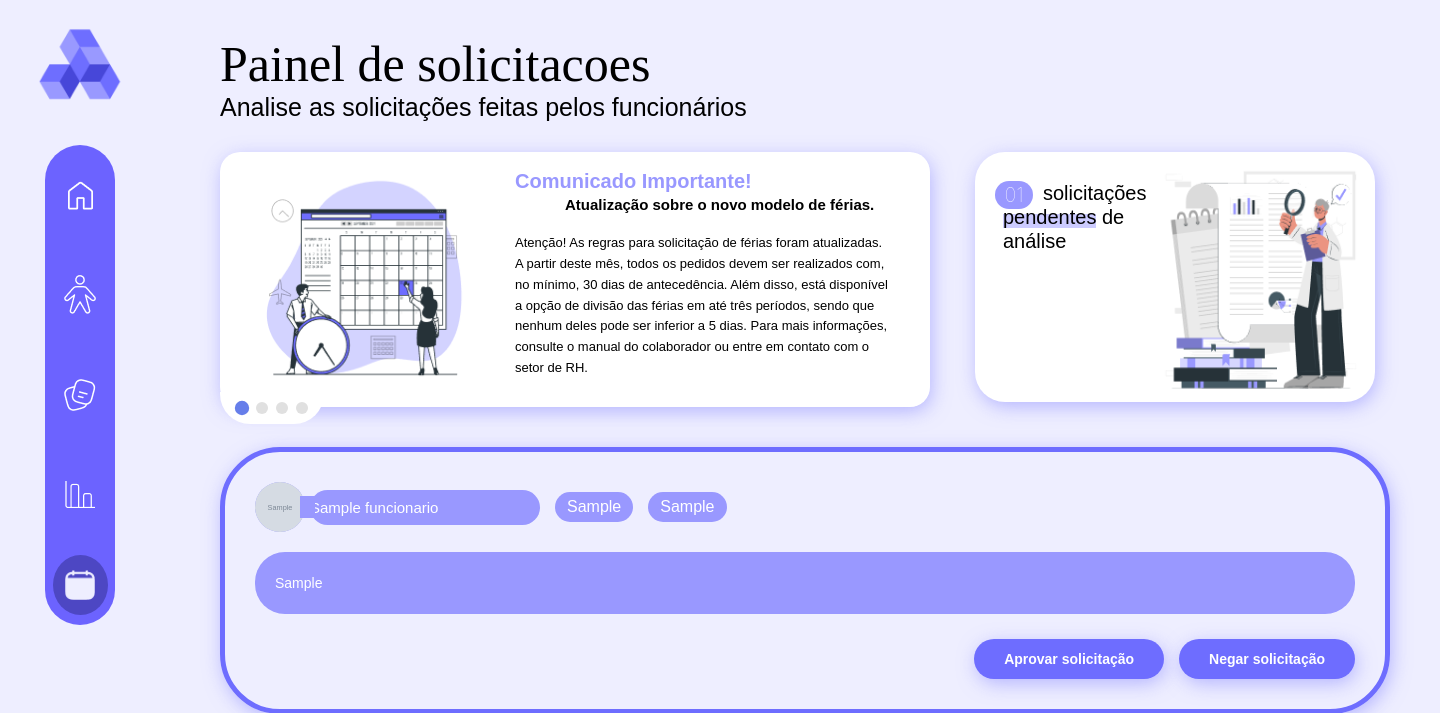
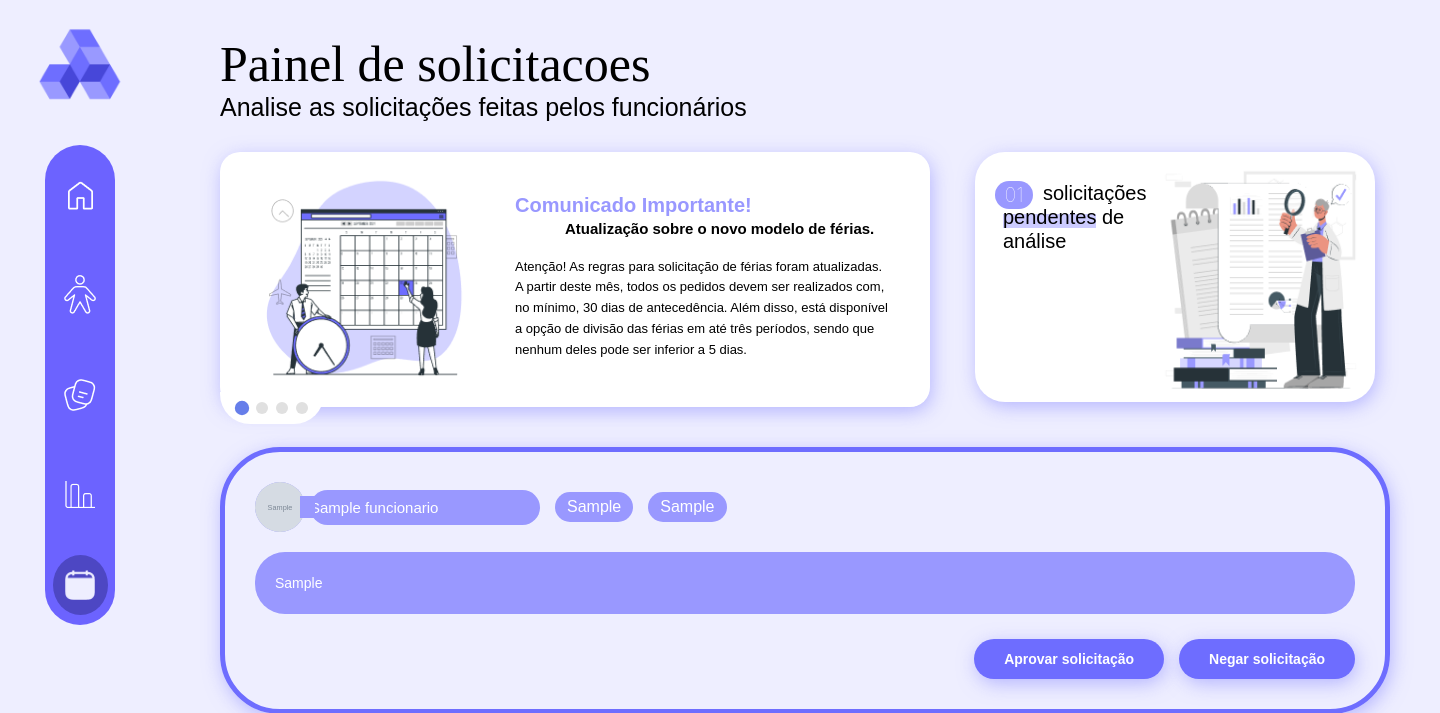
Before and after one commit to GiMendescCodes/testeSolicitacao-main, a PHP site: page /verificar.php in a window 1440 px wide. Shown: the top 713 px of the page. Run offline with PHP 8.4, Linux system fonts and the light colour scheme; tables that the repository leaves empty or names only in its code hold one stand-in row (values such as "Sample post"); grey boxes marked "Sample" are stand-in pictures; some web fonts are replaced.

Commit message:
up solicitacoes

```diff
--- a/solicitacoes/verificar.php
+++ b/solicitacoes/verificar.php
@@ -55,14 +55,14 @@ $result = $conn->query($sql);
     <style>
         @font-face {
             font-family: 'fonte1';
-            src: url('fontes/euroStyle Normal.ttf') format('truetype');
+            src: url('../fontes/euroStyle Normal.ttf') format('truetype');
             font-weight: normal;
             font-style: normal;
         }
 
         @font-face {
             font-family: 'fonte2';
-            src: url('fontes/Montserrat-VariableFont_wght.ttf');
+            src: url('../fontes/Montserrat-VariableFont_wght.ttf');
         }
 
         .tituloInicial {
@@ -267,7 +267,7 @@ $result = $conn->query($sql);
             margin-bottom: 8px;
             font-family: 'fonte2', sans-serif;
             font-weight: 600;
-            margin-top: 15px;
+            margin-top: 20px;
         }
 
         .card-subtitle {
@@ -405,7 +405,7 @@ $result = $conn->query($sql);
 
         .status-label {
             font-family: 'fonte2', sans-serif;
-            font-weight: lighter;
+
             color: black;
             font-size: 20px;
             line-height: 1.2;
@@ -616,10 +616,7 @@ $result = $conn->query($sql);
                                             mês, todos os pedidos devem ser realizados com, no mínimo, 30 dias de
                                             antecedência. Além disso, está disponível a opção de divisão das férias em
                                             até
-                                            três períodos, sendo que nenhum deles pode ser inferior a 5 dias. Para mais
-                                            informações, consulte o manual do colaborador ou entre em contato com o
-                                            setor de
-                                            RH.
+                                            três períodos, sendo que nenhum deles pode ser inferior a 5 dias.
                                         </div>
                                     </div>
                                 </div>
@@ -656,10 +653,7 @@ $result = $conn->query($sql);
                                             do prazo estabelecido. Para isso, reforçamos a importância de revisar os
                                             pedidos
                                             com agilidade e precisão, garantindo que nossa análise seja feita dentro do
-                                            prazo de até 48 horas após o recebimento. Contamos com o apoio e a dedicação
-                                            de
-                                            toda a equipe para atingir essa meta e melhorar ainda mais nossos processos
-                                            internos!
+                                            prazo de até 48 horas após o recebimento.
                                         </div>
                                     </div>
                                 </div>
@@ -679,9 +673,7 @@ $result = $conn->query($sql);
                                             serão: liderança, gestão de tempo, comunicação eficaz e planejamento
                                             estratégico. As inscrições podem ser realizadas diretamente no portal
                                             interno
-                                            até o dia 18 de maio. Não perca essa oportunidade de aprimorar suas
-                                            habilidades
-                                            e expandir seus conhecimentos!
+                                            até o dia 18 de maio.
                                         </div>
                                     </div>
                                 </div>
```
Also changed, not shown: solicitacoes/index.php (+5 -7 lines), fontes/eurostile.TTF (added).
